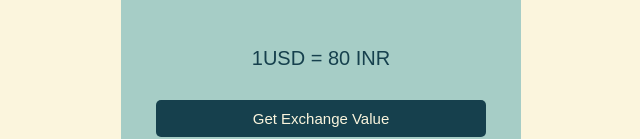
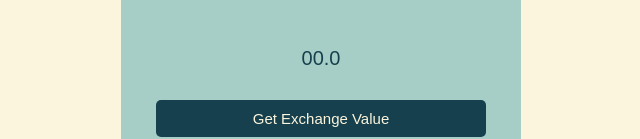
Before and after one commit to Aman-Sharma-Dev01/Currency-Converter, a plain HTML site: page index.html in a window 1280 px wide. Shown: the part 442-581 px from the top of the page, without its empty margins (319-959 px from the left). Drawn offline with Linux system fonts and the light colour scheme.

Commit message:
tag edit

```diff
--- a/index.html
+++ b/index.html
@@ -37,7 +37,7 @@
               </select>
             </div>
           </div>
-          <div class="msg">1USD = 80 INR</div>
+          <div class="msg">00.0</div>
           <button id="btn">Get Exchange Value</button>
         </form>
       </div>
```
